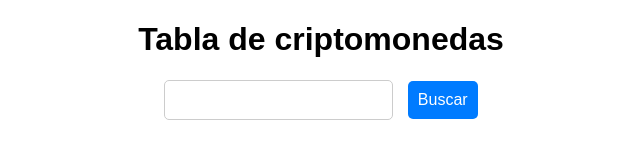
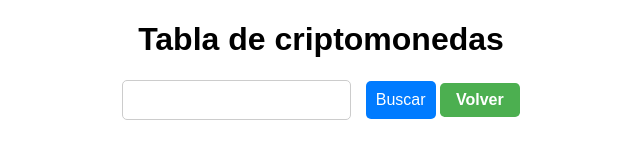
Before and after one commit to jonathanquehay/gptcripto, a plain HTML site: page personal.html in a window 1280 px wide. Shown: the whole page, without its empty margins (319-959 px from the left). Drawn offline with Linux system fonts and the light colour scheme.

Commit message:
Agregando boton

```diff
--- a/personal.html
+++ b/personal.html
@@ -12,6 +12,7 @@
 
   <input type="text" id="symbol">
   <button onclick="buscar()" id="boton">Buscar</button>
+  <a href="index.html">Volver</a><br><br>
 
   <div id="datos">
 
```
